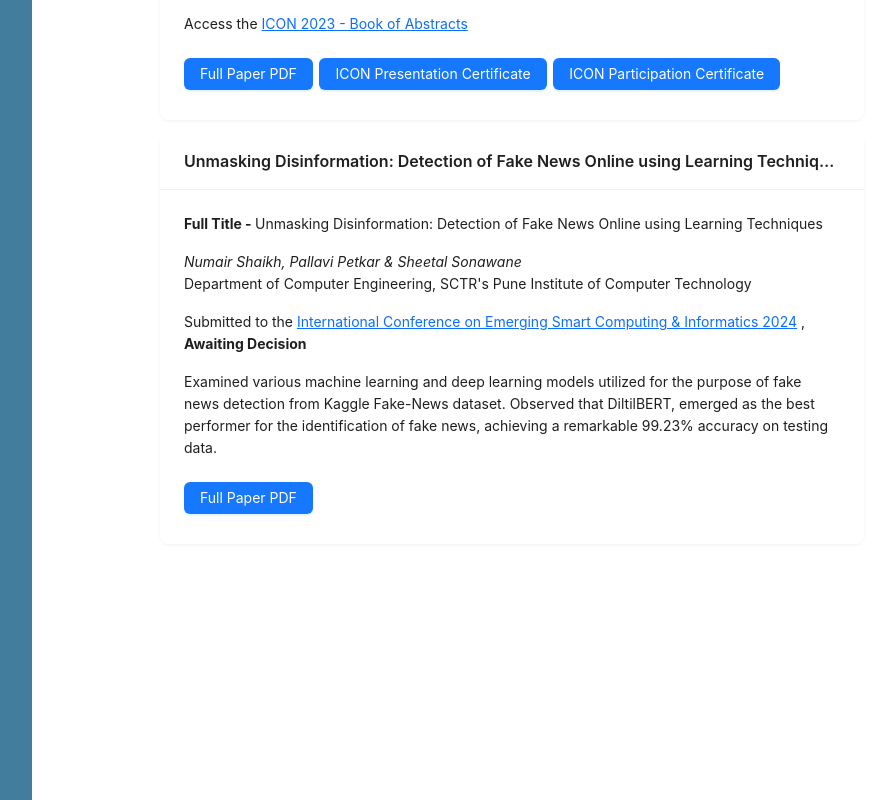
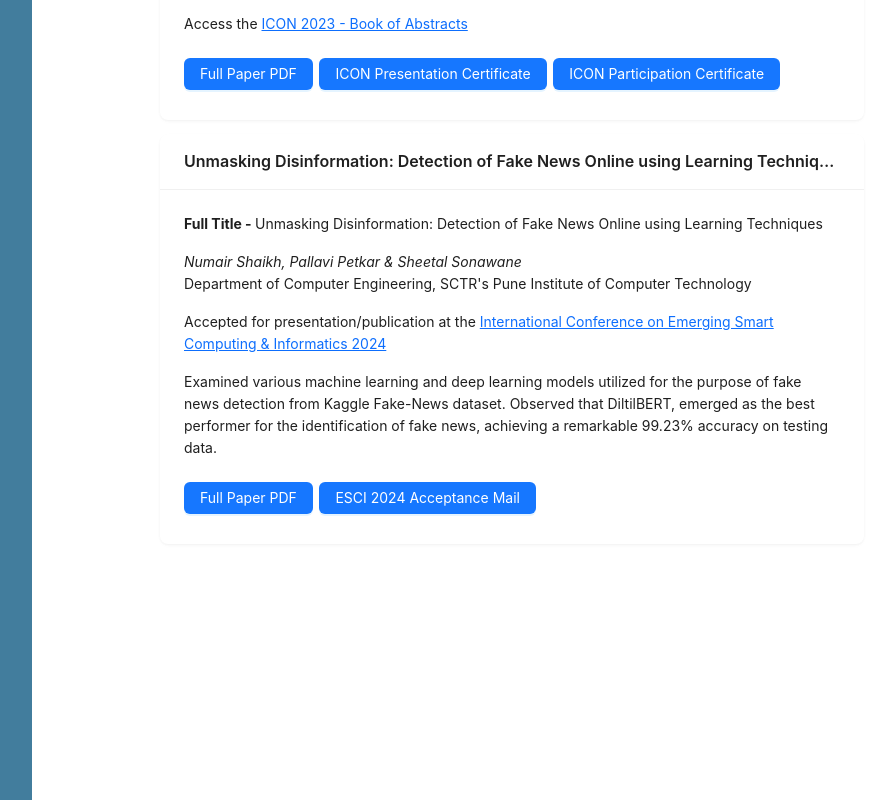
Before and after one commit to numair07/Personal-Website, a React (Create React App) app: page / in a window 1280 px wide. Shown: the part 4671-5471 px from the top of the page, without its empty margins (288-1183 px from the left). Built offline with nearby package versions, Linux system fonts and the light colour scheme.

Commit message:
[Numair] ESCI Paper and Acceptance

```diff
--- a/src/components/Research/research.js
+++ b/src/components/Research/research.js
@@ -10,6 +10,7 @@ import sparqlpaper_decision from "../../Assets/Decision_Letter_Springer.pdf";
 import querypaper_presentation from "../../Assets/Paper_Presenter_Certificate.pdf";
 import querypaper_attendance from "../../Assets/Conference_Participation_Certificate.pdf";
 import fakenews_paper from "../../Assets/ESCI-Fake_News.pdf";
+import fakenews_paper_decision from "../../Assets/ESCI-Fake_News_Acceptance_Mail.pdf";
 
 const Research = () => {
 
@@ -19,6 +20,7 @@ const Research = () => {
     const [isModalOpenQueryDecision, setIsModalOpenQueryDecision] = useState(false);
     const [isModalOpenICON, setIsModalOpenICON] = useState(false);
     const [isModalOpenFakeNewsPaper, setIsModalOpenFakeNewsPaper] = useState(false);
+    const [isModalOpenFakeNewsPaperDecision, setIsModalOpenFakeNewsPaperDecision] = useState(false);
 
     const showModalSparqlPaper = () => {
         setIsModalOpenSparqlPaper(true)
@@ -38,6 +40,9 @@ const Research = () => {
     const showModalFakeNewsPaper = () => {
         setIsModalOpenFakeNewsPaper(true);
     }
+    const showModalFakeNewsPaperDecision = () => {
+        setIsModalOpenFakeNewsPaperDecision(true);
+    }
 
     const handleOk = () => {
         setIsModalOpenSparqlPaper(false);
@@ -46,6 +51,7 @@ const Research = () => {
         setIsModalOpenQueryDecision(false);
         setIsModalOpenICON(false);
         setIsModalOpenFakeNewsPaper(false);
+        setIsModalOpenFakeNewsPaperDecision(false);
     };
 
     const handleCancel = () => {
@@ -55,13 +61,14 @@ const Research = () => {
         setIsModalOpenQueryDecision(false);
         setIsModalOpenICON(false);
         setIsModalOpenFakeNewsPaper(false);
+        setIsModalOpenFakeNewsPaperDecision(false);
     };
 
     return (
         <div className="container-fluid" id="research">
             <div className="row">
                 <div className="col-md-3 bg-dark text-white education-parent">
-                    {isModalOpenSparqlPaper || isModalOpenSparqlDecision || isModalOpenQueryPaper || isModalOpenQueryDecision || isModalOpenICON || isModalOpenFakeNewsPaper ? <><div className="heading-container" style={{ paddingTop: '0.5%' }}>
+                    {isModalOpenSparqlPaper || isModalOpenSparqlDecision || isModalOpenQueryPaper || isModalOpenQueryDecision || isModalOpenICON || isModalOpenFakeNewsPaper || isModalOpenFakeNewsPaperDecision ? <><div className="heading-container" style={{ paddingTop: '0.5%' }}>
                         <h1 className="py-3 heading">Research</h1>
                     </div></> : <> <div className="sticky-top heading-container" style={{ paddingTop: '0.5%' }}>
                         <h1 className="py-3 heading">Research</h1>
@@ -147,7 +154,7 @@ const Research = () => {
                         <p><b>Full Title - </b> Unmasking Disinformation: Detection of Fake News Online using Learning Techniques</p>
                         <i>Numair Shaikh, Pallavi Petkar & Sheetal Sonawane</i>
                         <p>Department of Computer Engineering, SCTR's Pune Institute of Computer Technology</p>
-                        <p>Submitted to the <a href="https://esciioit.org/">International Conference on Emerging Smart Computing & Informatics 2024</a> , <b>Awaiting Decision</b></p>
+                        <p>Accepted for presentation/publication at the <a href="https://esciioit.org/">International Conference on Emerging Smart Computing & Informatics 2024</a></p>
                         <p>Examined various machine learning and deep learning models utilized for the purpose of fake news detection from Kaggle Fake-News dataset. Observed that DiltilBERT, emerged as the best performer for the identification of fake news, achieving a remarkable 99.23% accuracy on testing data.</p>
                         <Button type="primary" className="pdfbuttons" onClick={showModalFakeNewsPaper}>
                             Full Paper PDF
@@ -155,6 +162,18 @@ const Research = () => {
                         <Modal title="PDF Viewer" centered open={isModalOpenFakeNewsPaper} onOk={handleOk} onCancel={handleCancel} width={'90%'}>
                             <iframe
                                 src={fakenews_paper}
+                                width="100%"
+                                height="500px"
+                                title="PDF Viewer"
+                                style={{ border: 'none' }}
+                            />
+                        </Modal>
+                        <Button type="primary" className="pdfbuttons" onClick={showModalFakeNewsPaperDecision}>
+                            ESCI 2024 Acceptance Mail
+                        </Button>
+                        <Modal title="PDF Viewer" centered open={isModalOpenFakeNewsPaperDecision} onOk={handleOk} onCancel={handleCancel} width={'90%'}>
+                            <iframe
+                                src={fakenews_paper_decision}
                                 width="100%"
                                 height="500px"
                                 title="PDF Viewer"
```
Also changed, not shown: 2 other files (tests, documents, lock files or other folders).
